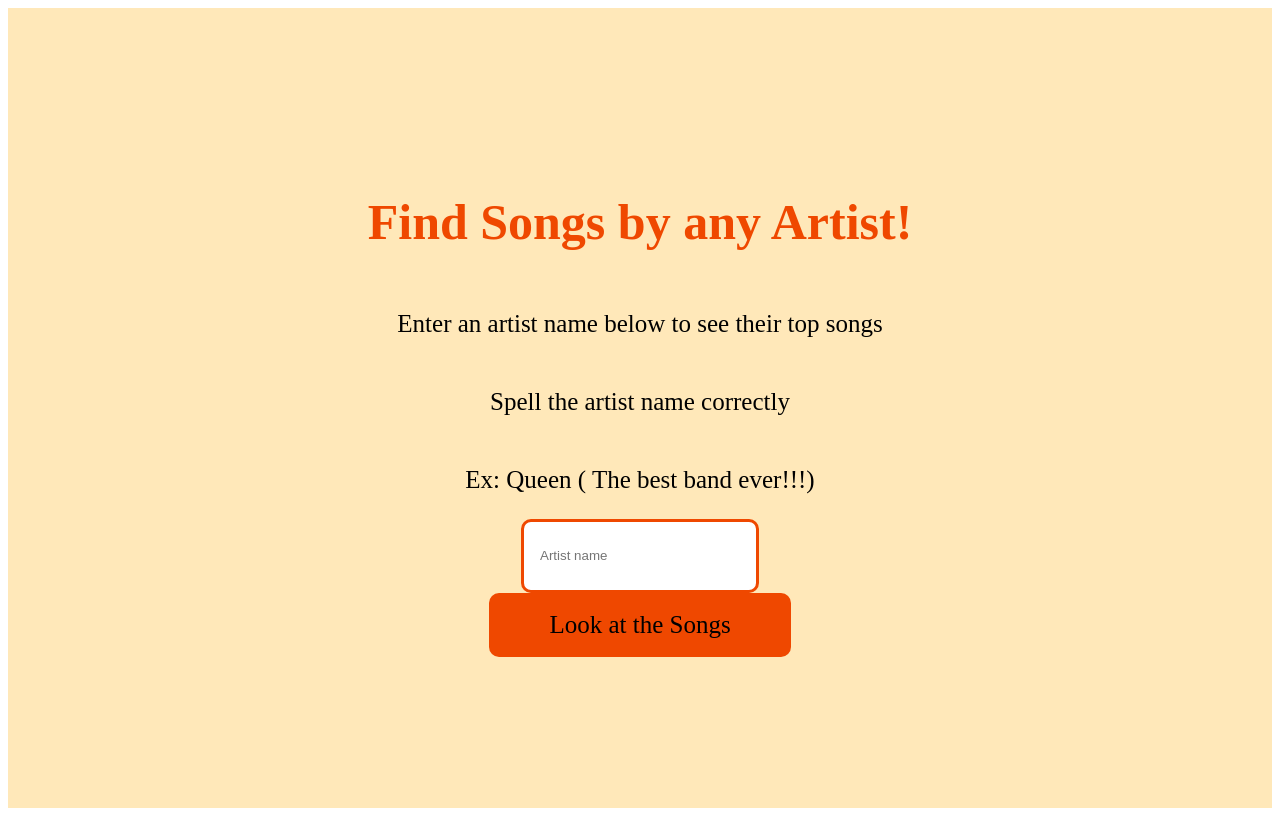
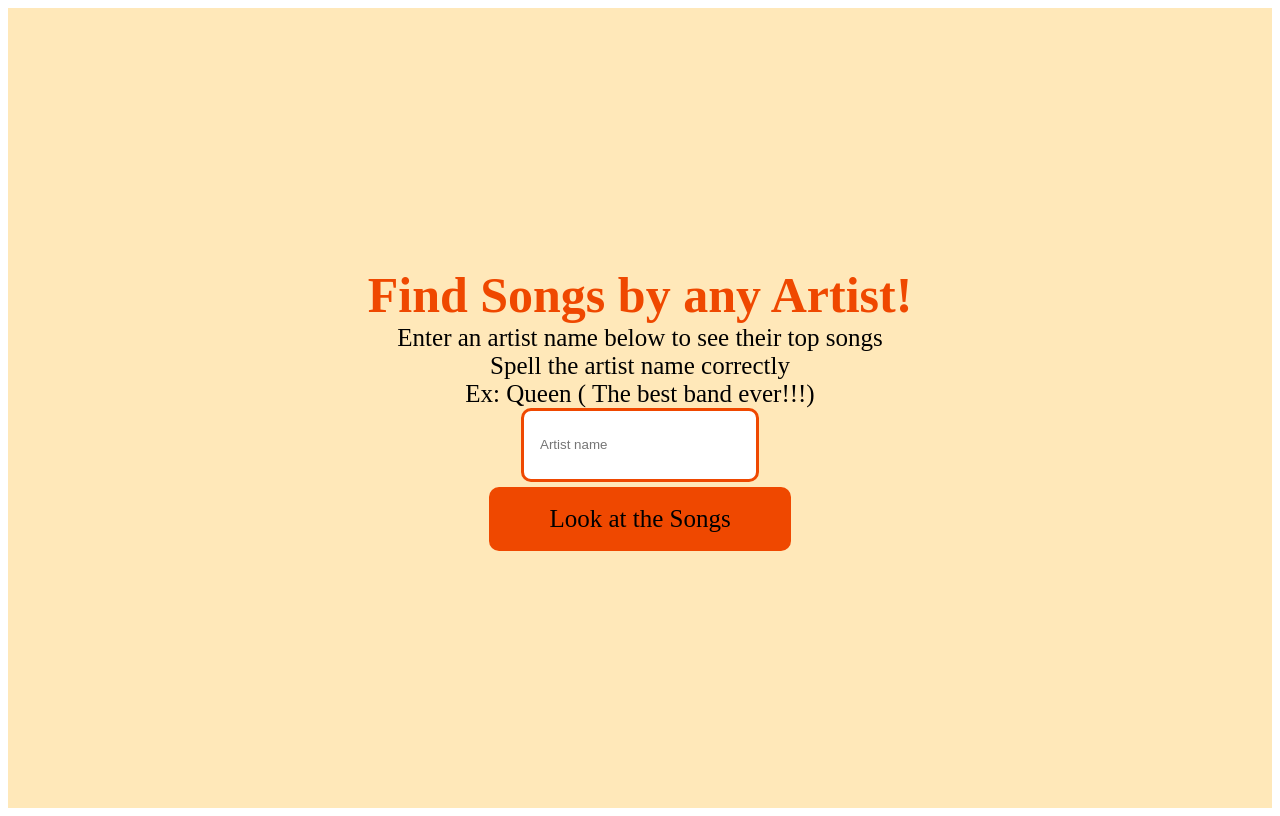
Before and after one commit to RJames34/cs391web2-mp-4, a Next.js app: page / in a window 1280 px wide. Built offline with nearby package versions, Linux system fonts and the light colour scheme.

Commit message:
Add margin styles to header, paragraph, and input

```diff
--- a/app/page.tsx
+++ b/app/page.tsx
@@ -18,13 +18,16 @@ const StyledDiv = styled.div`
 
 const StyledH1 = styled.h1`
     color: #ef4800;
+    margin: 0;
 `;
 
 const StyledP = styled.p`
     color: Black;
+    margin: 0;
 `;
 
 const StyledInput = styled.input`
+    margin-bottom: 5px;
     color: Black;
     padding: 14px 16px;
     width: 200px;
```
